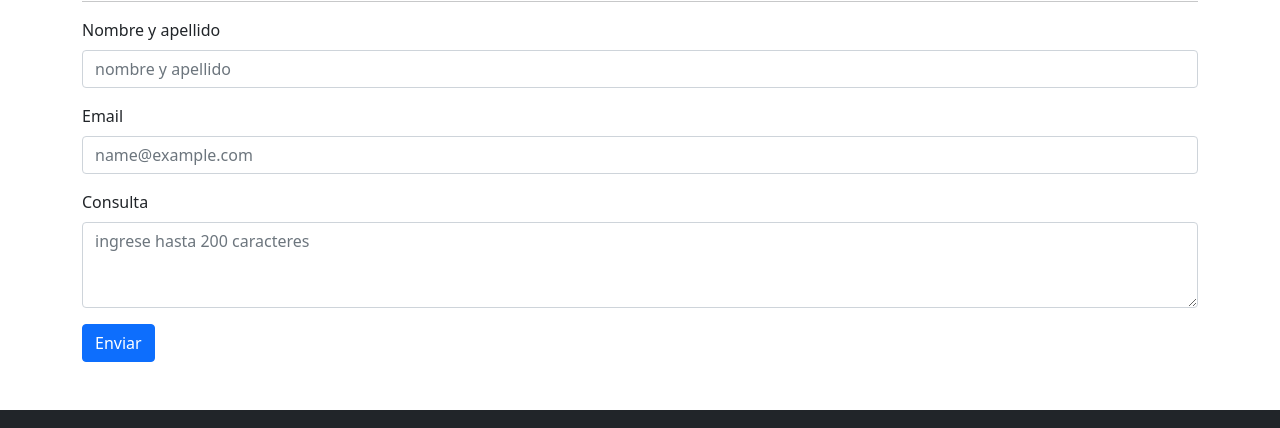
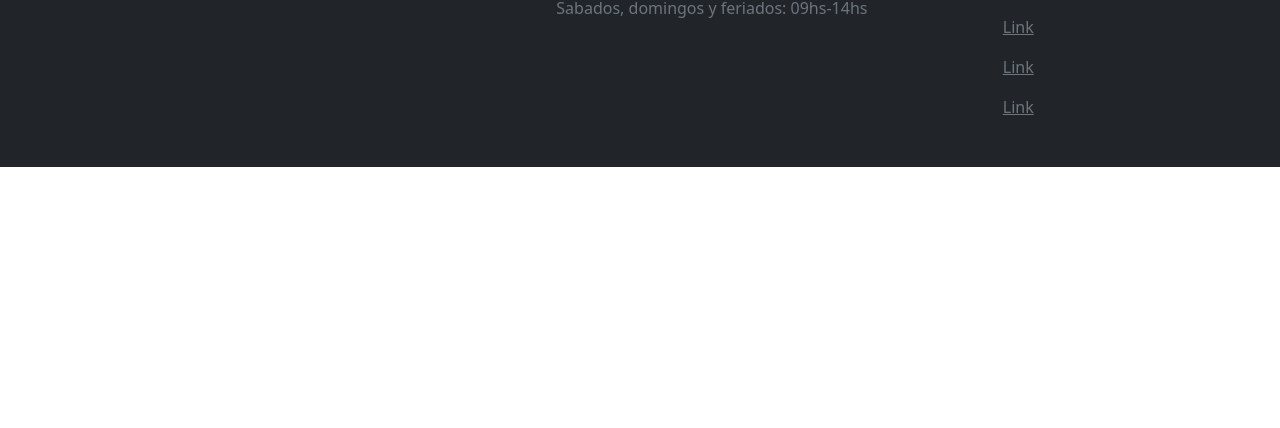
Before and after one commit to JuanMeni/panaderiaCoscu, a plain HTML site: page pages/contacto.html in a window 1280 px wide. Shown: the part 242-670 px from the top of the page. Drawn offline with Linux system fonts and the light colour scheme.

Commit message:
modifique la pagina de contacto

```diff
--- a/pages/contacto.html
+++ b/pages/contacto.html
@@ -55,25 +55,7 @@
         </div>
       </nav>
     </header>
-    <main class="container my-5">
-      <h1 class="display-1">Contactenos</h1>
-      <hr>
-      <form>
-        <div class="mb-3">
-          <label for="nombreApellido" class="form-label">Nombre y apellido</label>
-          <input type="test" class="form-control" id="nombreApellido" placeholder="nombre y apellido" required maxlength="50" minlength="3">
-        </div>
-        <div class="mb-3">
-          <label for="nombreA" class="form-label">Email</label>
-          <input type="email" class="form-control" id="email" placeholder="name@example.com" required maxlength="100" minlength="5">
-        </div>
-        <div class="mb-3">
-          <label for="consulta" class="form-label">Consulta</label>
-          <textarea class="form-control" id="consulta" rows="3" placeholder="ingrese hasta 200 caracteres" required maxlength="200" minlength="5"></textarea>
-        </div>
-        <button class="btn btn-primary" type="submit">Enviar</button>
-      </form>
-    </main>
+    <main></main>
     <footer class="text-center text-lg-start bg-dark text-muted">
         <section class="container-fluid">
           <div class="container text-center text-md-start mt-5 p-2">
```
